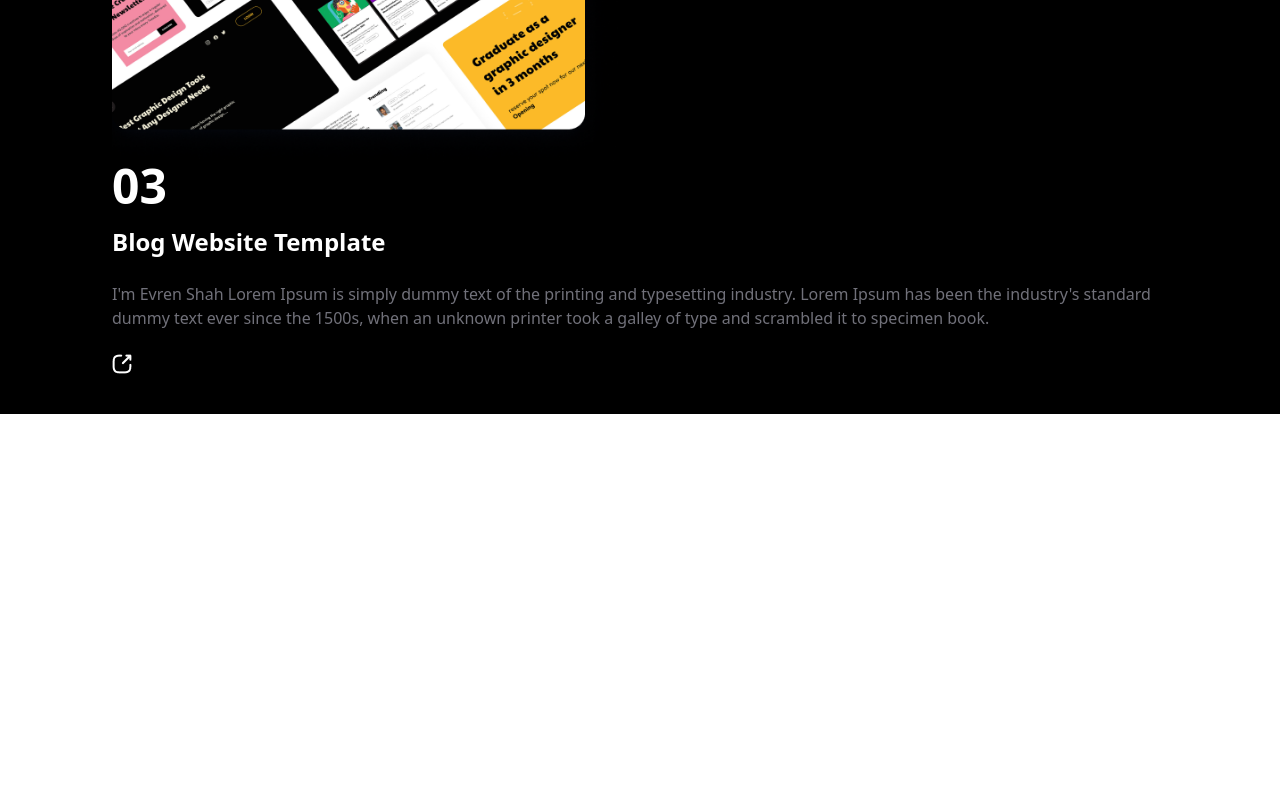
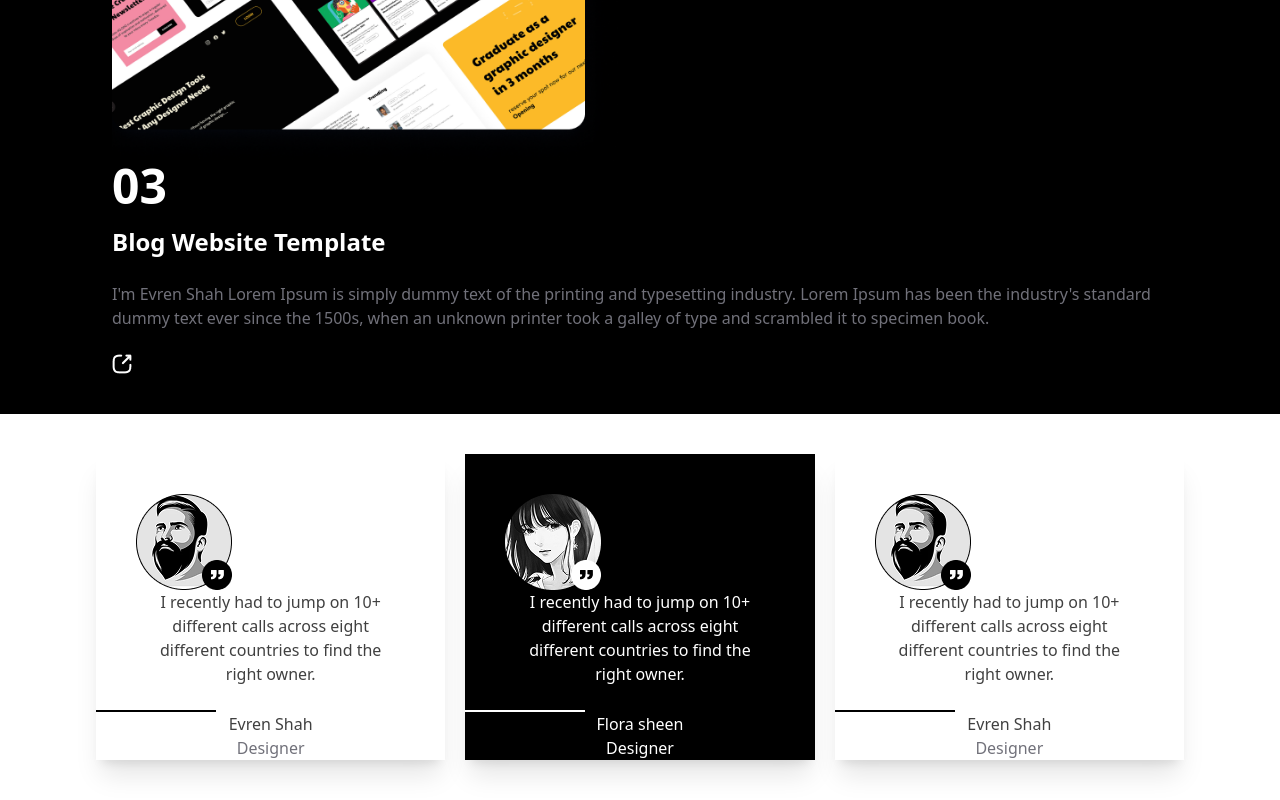
Before and after one commit to 11111Asif/based-portfolio-website, a React (Vite) app: page / in a window 1280 px wide. Shown: the part 5001-5801 px from the top of the page. Before the commit the page ends 5415 px from the top, so only its background shows below. Built offline with nearby package versions, Linux system fonts and the light colour scheme.

Commit message:
added to testimonial section

```diff
--- a/src/component/Home/Home.jsx
+++ b/src/component/Home/Home.jsx
@@ -4,6 +4,7 @@ import Experience from "../Experience/Experience";
 import Header from "../Header/Header";
 import MyProjects from "../MyProjects/MyProjects";
 import Skills from "../Skills/Skills";
+import Testimonial from "../Testimonial/Testimonial";
 
 
 const Home = () => {
@@ -15,6 +16,7 @@ const Home = () => {
             <Experience></Experience>
             <About></About>
             <MyProjects></MyProjects>
+            <Testimonial></Testimonial>
         </div>
     );
 };
--- /dev/null
+++ b/src/component/Testimonial/Testimonial.jsx
@@ -0,0 +1,58 @@
+import frame18 from '../../assets/Frame 18.png'
+import frame from '../../assets/Frame 18 (1).png'
+
+const Testimonial = () => {
+    return (
+        <div className='lg:px-24 px-4 py-10 bg-white'>
+            <div className='grid grid-cols-1 md:grid-cols-2 lg:grid-cols-3 gap-5'>
+                <div className="card bg-white w-auto shadow-xl">
+                    <figure className="px-10 pt-10">
+                        <img
+                            src={frame18}
+                            alt=""
+                            className="rounded-xl" />
+                    </figure>
+                    <div className="card-body items-center text-center">
+                        <h2 className="card-title"></h2>
+                        <p className='text-[#404040]'>I recently had to jump on 10+<br/> different calls across eight<br/> different countries to find the<br/> right owner.</p>
+                        <div className='border-b-2 border-[#000000] w-[120px] py-3'></div>
+                        <h4 className='text-[#404040]'>Evren Shah</h4>
+                        <p className='text-[#71717A]'>Designer</p>
+                    </div>
+                </div>
+                <div className="card bg-black w-auto shadow-xl">
+                    <figure className="px-10 pt-10">
+                        <img
+                            src={frame}
+                            alt=""
+                            className="rounded-xl" />
+                    </figure>
+                    <div className="card-body items-center text-center">
+                        <h2 className="card-title"></h2>
+                        <p className='text-white'>I recently had to jump on 10+<br/> different calls across eight<br/> different countries to find the<br/> right owner.</p>
+                        <div className='border-b-2 border-[#ffffff] w-[120px] py-3'></div>
+                        <h4 className='text-white'>Flora sheen</h4>
+                        <p className='text-white'>Designer</p>
+                    </div>
+                </div>
+                <div className="card bg-white w-auto shadow-xl">
+                    <figure className="px-10 pt-10">
+                        <img
+                            src={frame18}
+                            alt=""
+                            className="rounded-xl" />
+                    </figure>
+                    <div className="card-body items-center text-center">
+                        <h2 className="card-title"></h2>
+                        <p className='text-[#404040]'>I recently had to jump on 10+<br/> different calls across eight<br/> different countries to find the<br/> right owner.</p>
+                        <div className='border-b-2 border-[#000000] w-[120px] py-3'></div>
+                        <h4 className='text-[#404040]'>Evren Shah</h4>
+                        <p className='text-[#71717A]'>Designer</p>
+                    </div>
+                </div>
+            </div>
+        </div>
+    );
+};
+
+export default Testimonial;
```
